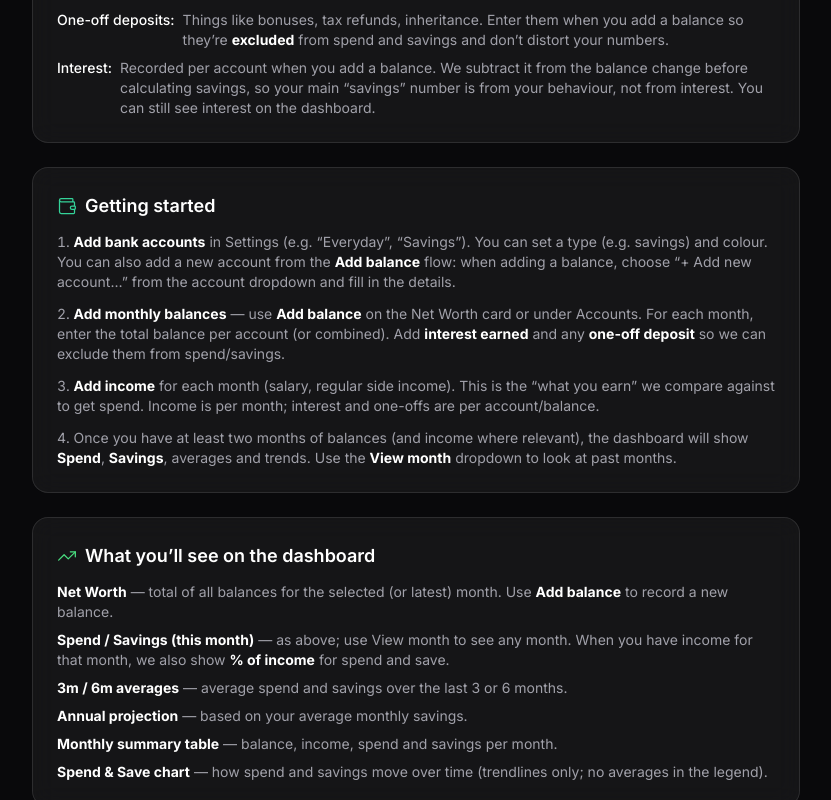
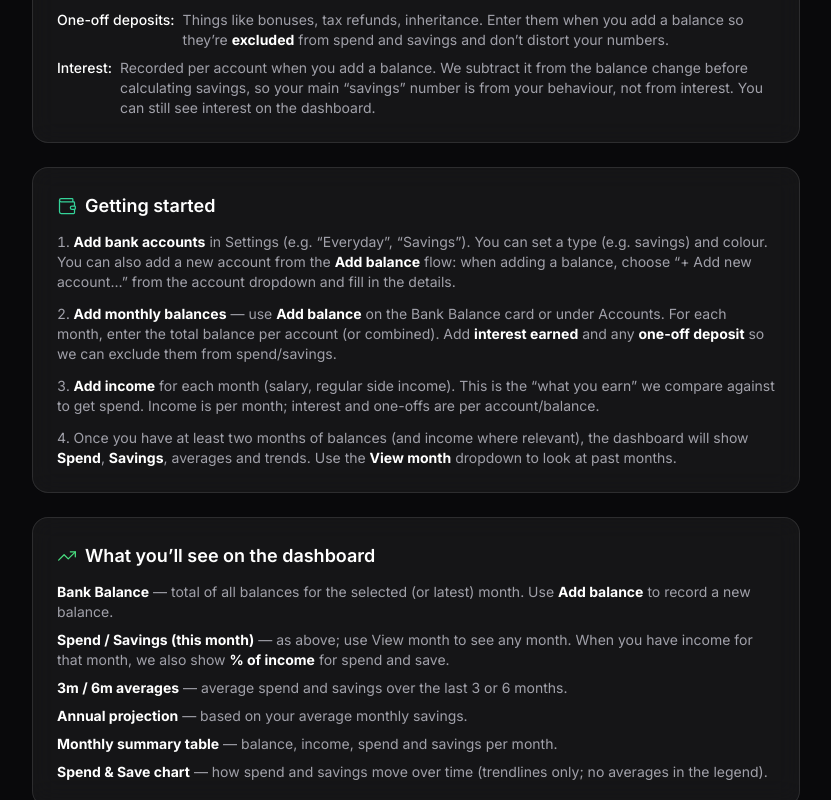
Before and after one commit to sjminney/bank-balance, a Next.js app: page /help in a window 1280 px wide. Shown: the part 590-1390 px from the top of the page, without its empty margins (224-1055 px from the left). Built offline with nearby package versions, Linux system fonts and the light colour scheme.

Commit message:
chnage net worth the bank balance

```diff
--- a/app/dashboard/page.tsx
+++ b/app/dashboard/page.tsx
@@ -659,7 +659,7 @@ export default function DashboardPage() {
                 </motion.div>
               )}
 
-              {/* Metrics — order: Spend, Save, 3M spend, 3M save, 6M spend, 6M save, Income, Net worth, Annual Projection */}
+              {/* Metrics — order: Spend, Save, 3M spend, 3M save, 6M spend, 6M save, Income, Bank balance, Annual Projection */}
               {(balances.length > 0 || incomes.length > 0) && (
                 <motion.div
                   initial={{ opacity: 0, y: 20 }}
@@ -869,7 +869,7 @@ export default function DashboardPage() {
                     </p>
                   </div>
 
-                  {/* 8. Net worth */}
+                  {/* 8. Bank balance */}
                   <div className="glass-card p-4 sm:p-6">
                     <div className="flex flex-col gap-2 sm:flex-row sm:items-center sm:justify-between sm:gap-3 mb-2 sm:mb-3">
                       <div className="flex items-center gap-2 sm:gap-3 min-w-0">
@@ -878,7 +878,7 @@ export default function DashboardPage() {
                         </div>
                         <div className="min-w-0">
                           <p className="text-xs sm:text-sm text-muted-foreground">
-                            Net Worth{viewMonthLabel !== "this month" ? ` (${viewMonthLabel})` : ""}
+                            Bank Balance{viewMonthLabel !== "this month" ? ` (${viewMonthLabel})` : ""}
                           </p>
                           <p className="text-xl sm:text-2xl font-semibold text-white tabular-nums break-words">
                             ${(viewMonth ? viewTotalBalance : metrics.totalBalance).toLocaleString("en-AU", { minimumFractionDigits: 0, maximumFractionDigits: 0 })}
--- a/app/help/page.tsx
+++ b/app/help/page.tsx
@@ -114,7 +114,7 @@ export default function HelpPage() {
               </li>
               <li>
                 <strong className="text-white">Add monthly balances</strong> — use <strong className="text-white">Add balance</strong> on the
-                Net Worth card or under Accounts. For each month, enter the total balance per account (or combined). Add <strong className="text-white">interest
+                Bank Balance card or under Accounts. For each month, enter the total balance per account (or combined). Add <strong className="text-white">interest
                 earned</strong> and any <strong className="text-white">one-off deposit</strong> so we can exclude them from spend/savings.
               </li>
               <li>
@@ -141,7 +141,7 @@ export default function HelpPage() {
               What you’ll see on the dashboard
             </h2>
             <ul className="space-y-2 text-sm text-muted-foreground">
-              <li><strong className="text-white">Net Worth</strong> — total of all balances for the selected (or latest) month. Use <strong className="text-white">Add balance</strong> to record a new balance.</li>
+              <li><strong className="text-white">Bank Balance</strong> — total of all balances for the selected (or latest) month. Use <strong className="text-white">Add balance</strong> to record a new balance.</li>
               <li><strong className="text-white">Spend / Savings (this month)</strong> — as above; use View month to see any month. When you have income for that month, we also show <strong className="text-white">% of income</strong> for spend and save.</li>
               <li><strong className="text-white">3m / 6m averages</strong> — average spend and savings over the last 3 or 6 months.</li>
               <li><strong className="text-white">Annual projection</strong> — based on your average monthly savings.</li>
```
